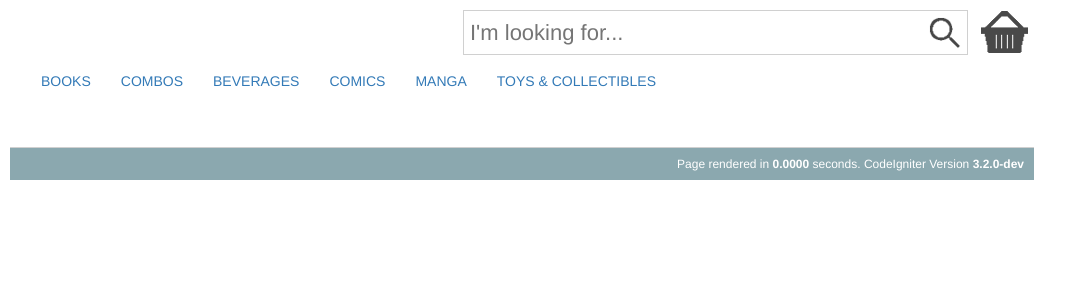
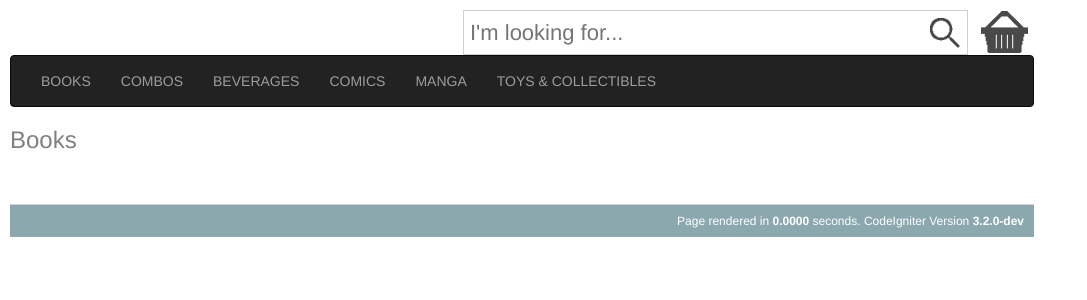
Before and after one commit to masarapmabuhay/UsbongStore, a CodeIgniter app: a page that uses usbong_store/application/views/b/books.php in a window 1280 px wide. Shown: the top 300 px of the page, without its empty margins (0-1087 px from the left). Run offline with CodeIgniter, Linux system fonts and the light colour scheme; data that the repository does not hold is empty; some libraries are stand-ins or nearby versions.

Commit message:
+added: text of selected category name

```diff
--- a/usbong_store/application/views/b/beverages.php
+++ b/usbong_store/application/views/b/beverages.php
@@ -5,6 +5,8 @@ defined('BASEPATH') OR exit('No direct script access allowed');
 <head>
 </head>
 <body>
+	<h3>Beverages</h3>
+	<br>
 	<div class="container">
 	<?php
 			$colCounter = 0;
--- a/usbong_store/application/views/b/books.php
+++ b/usbong_store/application/views/b/books.php
@@ -5,6 +5,8 @@ defined('BASEPATH') OR exit('No direct script access allowed');
 <head>
 </head>
 <body>
+	<h3>Books</h3>
+	<br>
 	<div class="container">
 	<?php
 			$colCounter = 0;
--- a/usbong_store/application/views/b/combos.php
+++ b/usbong_store/application/views/b/combos.php
@@ -5,6 +5,8 @@ defined('BASEPATH') OR exit('No direct script access allowed');
 <head>
 </head>
 <body>
+	<h3>Combos</h3>
+	<br>
 	<div class="container">
 	<?php
 			$colCounter = 0;
--- a/usbong_store/application/views/b/comics.php
+++ b/usbong_store/application/views/b/comics.php
@@ -5,6 +5,8 @@ defined('BASEPATH') OR exit('No direct script access allowed');
 <head>
 </head>
 <body>
+	<h3>Comics</h3>
+	<br>
 	<div class="container">
 	<?php
 			$colCounter = 0;
--- a/usbong_store/application/views/b/manga.php
+++ b/usbong_store/application/views/b/manga.php
@@ -5,6 +5,8 @@ defined('BASEPATH') OR exit('No direct script access allowed');
 <head>
 </head>
 <body>
+	<h3>Manga</h3>
+	<br>
 	<div class="container">
 	<?php
 			$colCounter = 0;
--- a/usbong_store/application/views/b/toys_and_collectibles.php
+++ b/usbong_store/application/views/b/toys_and_collectibles.php
@@ -5,6 +5,8 @@ defined('BASEPATH') OR exit('No direct script access allowed');
 <head>
 </head>
 <body>
+	<h3>Toys & Collectibles</h3>
+	<br>
 	<div class="container">
 	<?php
 			$colCounter = 0;
--- a/usbong_store/application/views/browse.php
+++ b/usbong_store/application/views/browse.php
@@ -5,6 +5,8 @@ defined('BASEPATH') OR exit('No direct script access allowed');
 <head>
 </head>
 <body>
+	<h3>Search</h3>
+	<br>
 	<div class="container">
 	<?php
 			$colCounter = 0;
--- a/usbong_store/application/views/templates/header.php
+++ b/usbong_store/application/views/templates/header.php
@@ -28,10 +28,10 @@ defined('BASEPATH') OR exit('No direct script access allowed');
 				</form>
 		    </div>
 	    </div>
-	<nav class="navbar navbar">
+	<nav class="navbar navbar-inverse">
 	  <div class="container-fluid">
 		<ul class="nav navbar-nav">
-		  <li class="active"><a href = "<?php echo site_url('b/books/')?>">BOOKS</a></li>
+		  <li><a href = "<?php echo site_url('b/books/')?>">BOOKS</a></li>
 		  <li><a href = "<?php echo site_url('b/combos/')?>">COMBOS</a></li>
 		  <li><a href = "<?php echo site_url('b/beverages/')?>">BEVERAGES</a></li>
 		  <li><a href = "<?php echo site_url('b/comics/')?>">COMICS</a></a></li>
--- a/usbong_store/application/views/templates/style.php
+++ b/usbong_store/application/views/templates/style.php
@@ -90,7 +90,6 @@ defined('BASEPATH') OR exit('No direct script access allowed');
 		border: 0px solid
 	}
 }
-
 </style>
 </head>
 <body>
```
